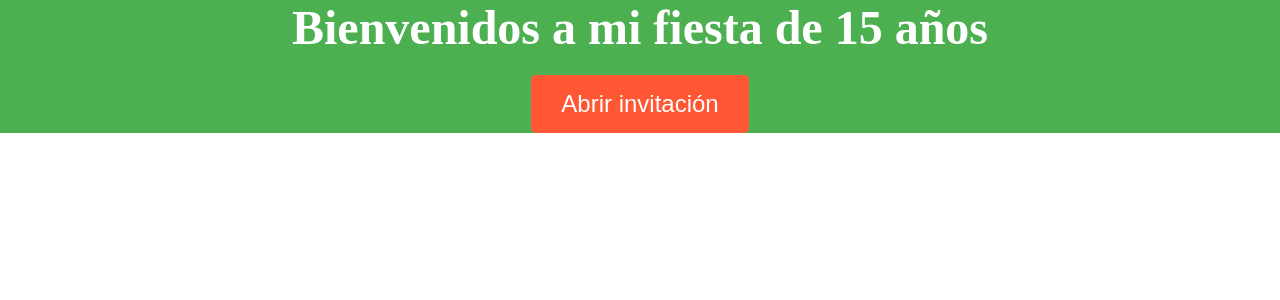
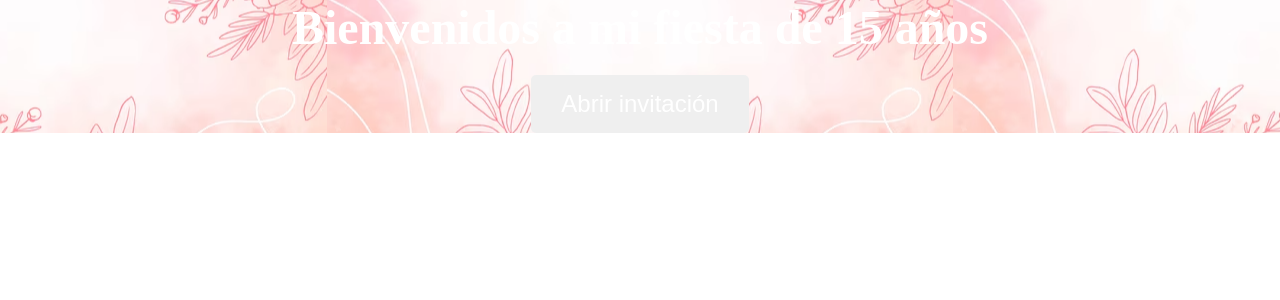
Before and after one commit to gastoncano9/invitacion-paula, a PHP site: page / in a window 1280 px wide. Shown: the top 300 px of the page. Run offline with PHP 8.4, Linux system fonts and the light colour scheme; some libraries are stand-ins or nearby versions.

Commit message:
Update styles.css

```diff
--- a/css/styles.css
+++ b/css/styles.css
@@ -381,7 +381,9 @@ footer
     justify-content: center;
     align-items: center;
     height: 100%;
-            background-color: #4CAF50;
+    background-image: url("../imagenes/nuestras-fotos/background.png");
+    background-position: center;
+    background-attachment: fixed;
     color: white;
     text-align: center;
     flex-direction: column;
@@ -395,21 +397,15 @@ footer
 .portada button {
     padding: 15px 30px;
     font-size: 1.5em;
-            background-color: #FF5733;
     color: white;
     border: none;
     border-radius: 5px;
     cursor: pointer;
 }
 
-        .portada button:hover {
-            background-color: #FF4C00;
-        }
-
 /* Estilos para la invitación */
 .invitacion {
     display: none;
-            background-color: #f9f9f9;
     padding: 20px;
     text-align: center;
 }
```
Lines whose indentation alone changed are shown as unchanged.
